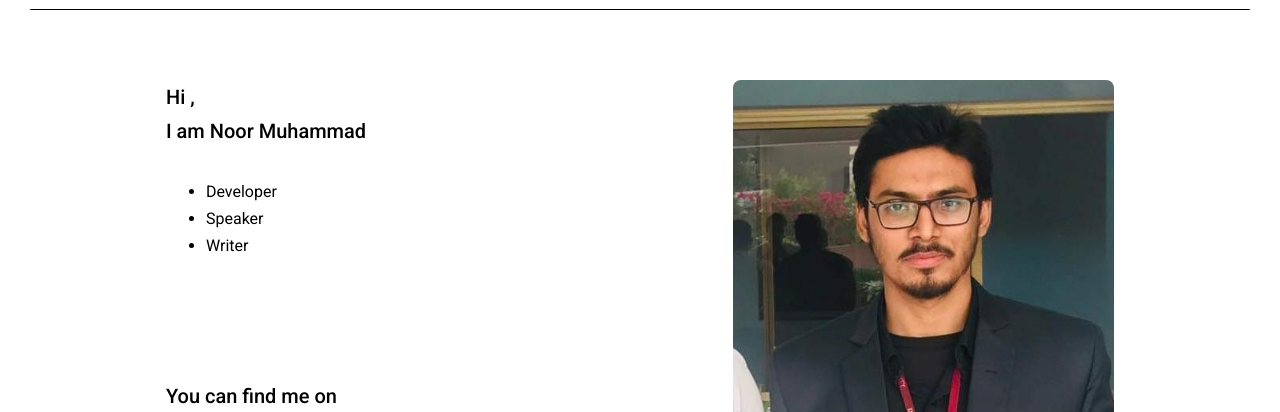
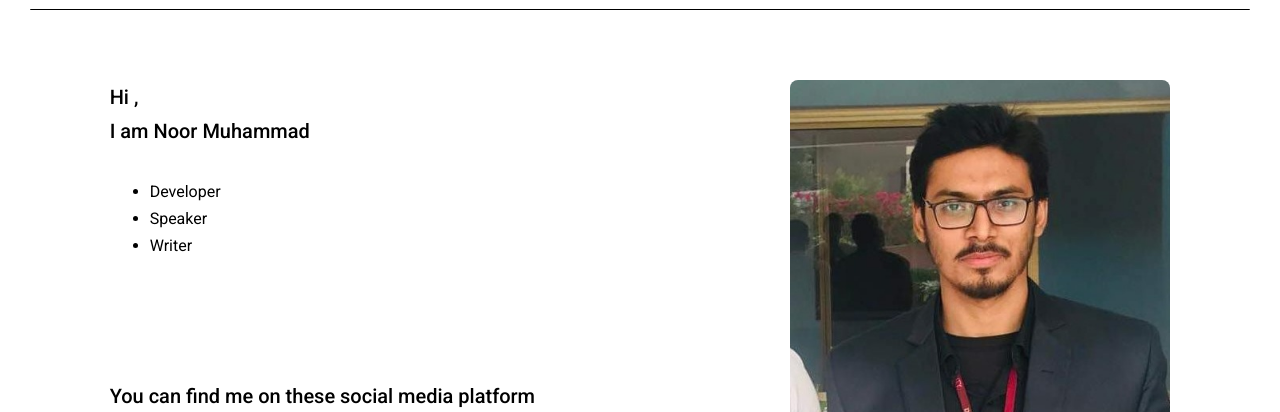
Before and after one commit to ConnectWithNoor/my_page, a plain HTML site: page index.html in a window 1280 px wide. Shown: the part 95-507 px from the top of the page. Drawn offline with Linux system fonts and the light colour scheme.

Commit message:
text changed

```diff
--- a/index.html
+++ b/index.html
@@ -34,7 +34,7 @@
             </div>
 
               <div>
-                <p>You can find me on</p>
+                <p>You can find me on these social media platform</p>
                 <a href="https://www.facebook.com/ConnectWithNoor/" target="_blank">
                     <img class="social-icon" src="./images/facebook.png" alt="facebook" >
                 </a>
```
